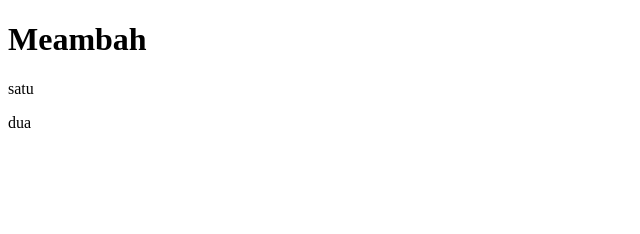
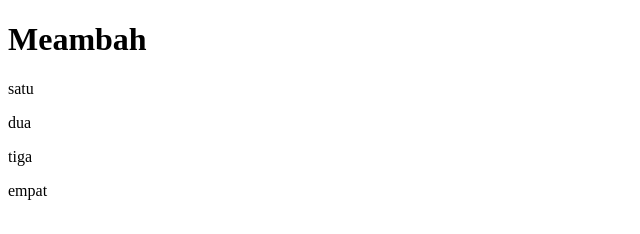
Before and after one commit to yogagayuhmukti/Coba-Javascripst-Binar, a plain HTML site: page Code Awal.html in a window 1280 px wide. Shown: the full height of the page, 0-640 px from the left. Drawn offline with Linux system fonts and the light colour scheme.

Commit message:
tiga empat

```diff
--- a/Code Awal.html
+++ b/Code Awal.html
@@ -10,6 +10,7 @@
     <h1>Meambah</h1>
     <p>satu</p>
     <p>dua</p>
-
+    <p>tiga</p>
+    <p>empat</p>
 </body>
 </html>
```
